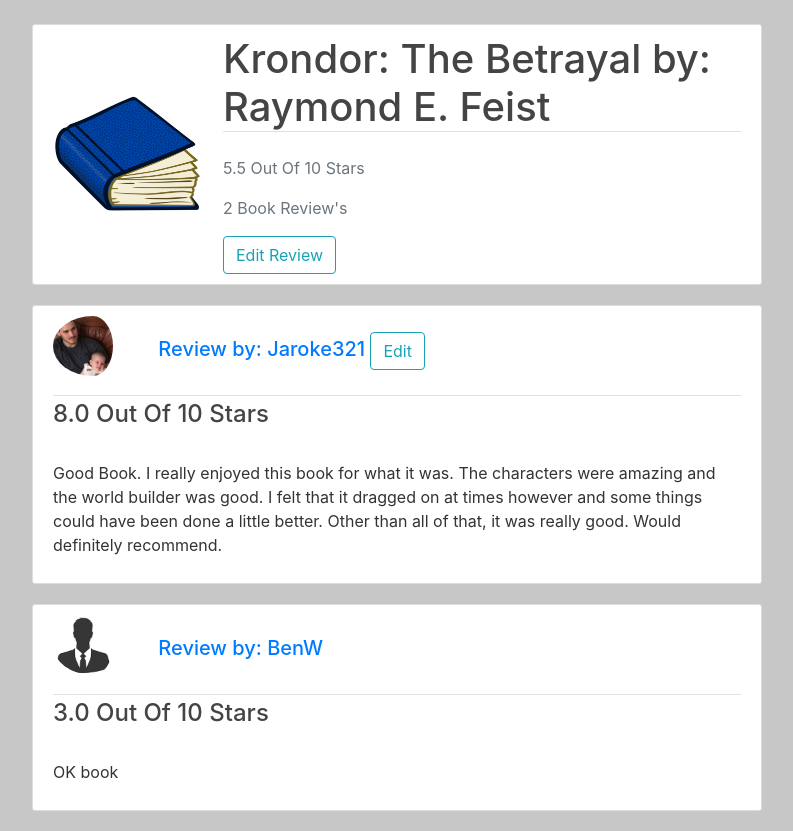
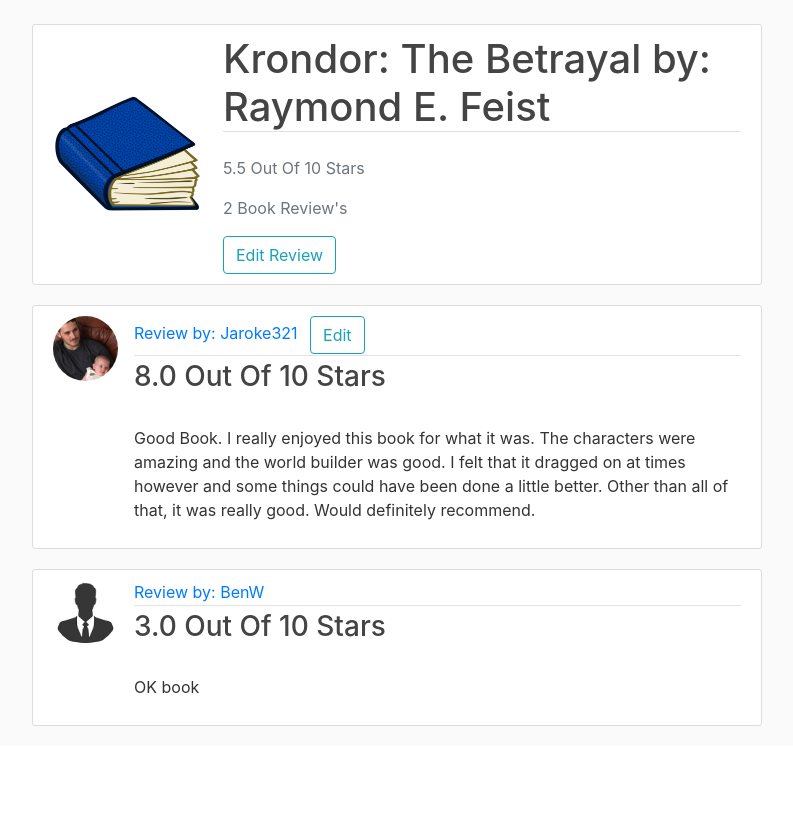
Before and after one commit to Jaroke321/Project1, a Flask app: page /book/1 in a window 1280 px wide. Shown: the part 56-887 px from the top of the page, without its empty margins (243-1036 px from the left). After the commit the page ends 782 px from the top, so only its background shows below. Run offline with Flask 2, Linux system fonts and the light colour scheme; a user stored in the database is signed in; data comes from the database, SQL or seed files in the repository; both versions use the stored data as it was after the commit; some libraries are stand-ins or nearby versions.

Commit message:
Updated layout of reviews

```diff
--- a/project1/static/main.css
+++ b/project1/static/main.css
@@ -1,5 +1,5 @@
 body {
-  background-color: #c7c7c7;
+  background-color: #fafafa;
   color: #333333;
   margin-top: 5rem;
 }
@@ -87,5 +87,4 @@ a.article-title:hover {
 .review-pic {
   margin-bottom: 10px;
   margin-right: 20px;
-  padding-right: 20px;
 }
--- a/project1/templates/book.html
+++ b/project1/templates/book.html
@@ -21,17 +21,15 @@
   </div>
 {% for review in book.reviews %}
   <article class="media content-section">
+    <img src="/static/profile_pics/{{ review.users.image_file }}" class="rounded-circle article-img" width="80">
     <div class="media-body">
       <div class="article-metadata">
-        <h5 class="mr-2">
-          <img src="/static/profile_pics/{{ review.users.image_file }}" class="rounded-circle review-pic" width="80">
-          <a href="{{ url_for('users', id=review.user_id) }}">Review by: {{ review.username }}</a>
-          {% if current_user.id == review.user_id %}
-            <a class="btn btn-outline-info" href="{{ url_for('review', id=review.book_id) }}">Edit</a>
-          {% endif %}
-        </h5>
+        <a class="mr-2" href="{{ url_for('users', id=review.user_id) }}">Review by: {{ review.username }}</a>
+        {% if current_user.id == review.user_id %}
+          <a class="btn btn-outline-info" href="{{ url_for('review', id=review.book_id) }}">Edit</a>
+        {% endif %}
       </div>
-      <h4 class="article-title">{{ review.rating }} Out Of 10 Stars</h4>
+      <h3><a class="article-title">{{ review.rating }} Out Of 10 Stars</a></h3>
       <p class="article-content">
         {{ review.review }}
       </p>
--- a/project1/templates/index.html
+++ b/project1/templates/index.html
@@ -41,7 +41,7 @@
         {% endif %}
       </div>
     </nav>
-    <main role="main" class="container bg-main">
+    <main role="main" class="container">
       {% with messages = get_flashed_messages(with_categories=true) %}
         {% if messages %}
           {% for category, message in messages %}
--- a/project1/templates/user.html
+++ b/project1/templates/user.html
@@ -18,14 +18,14 @@
       <img src="/static/book_pics/{{ r.books.image_file }}" width="100">
       <div class="media-body review-body">
         <div class="article-metadata">
-          <h5 class="mr-2">
+          <h6 class="mr-2">
             <a href="{{ url_for('book', id=r.book_id) }}">Review for: {{ r.bookname }}</a>
             {% if user_prof %}
               <a class="btn btn-outline-info" href="{{ url_for('review', id=r.book_id) }}">Edit</a>
             {% endif %}
-          </h5>
+          </h6>
         </div>
-        <h4 class="article-title">{{ r.rating }} Out Of 10 Stars</h4>
+        <h3 class="article-title">{{ r.rating }} Out Of 10 Stars</h3>
         <p class="article-content">{{ r.review }}</p>
       </div>
     </article>
```
Also changed, not shown: project1/db.sqlite3.
